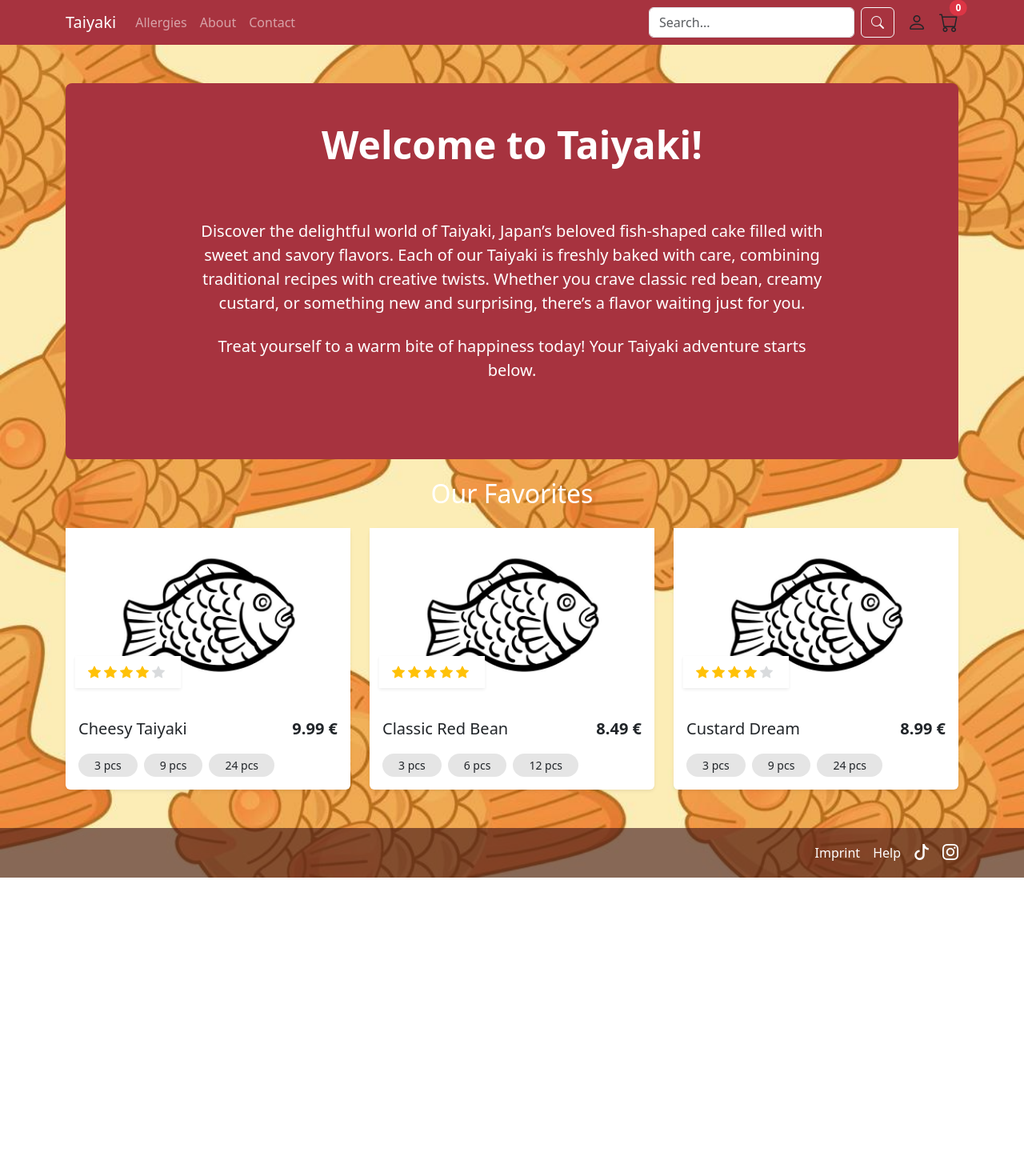
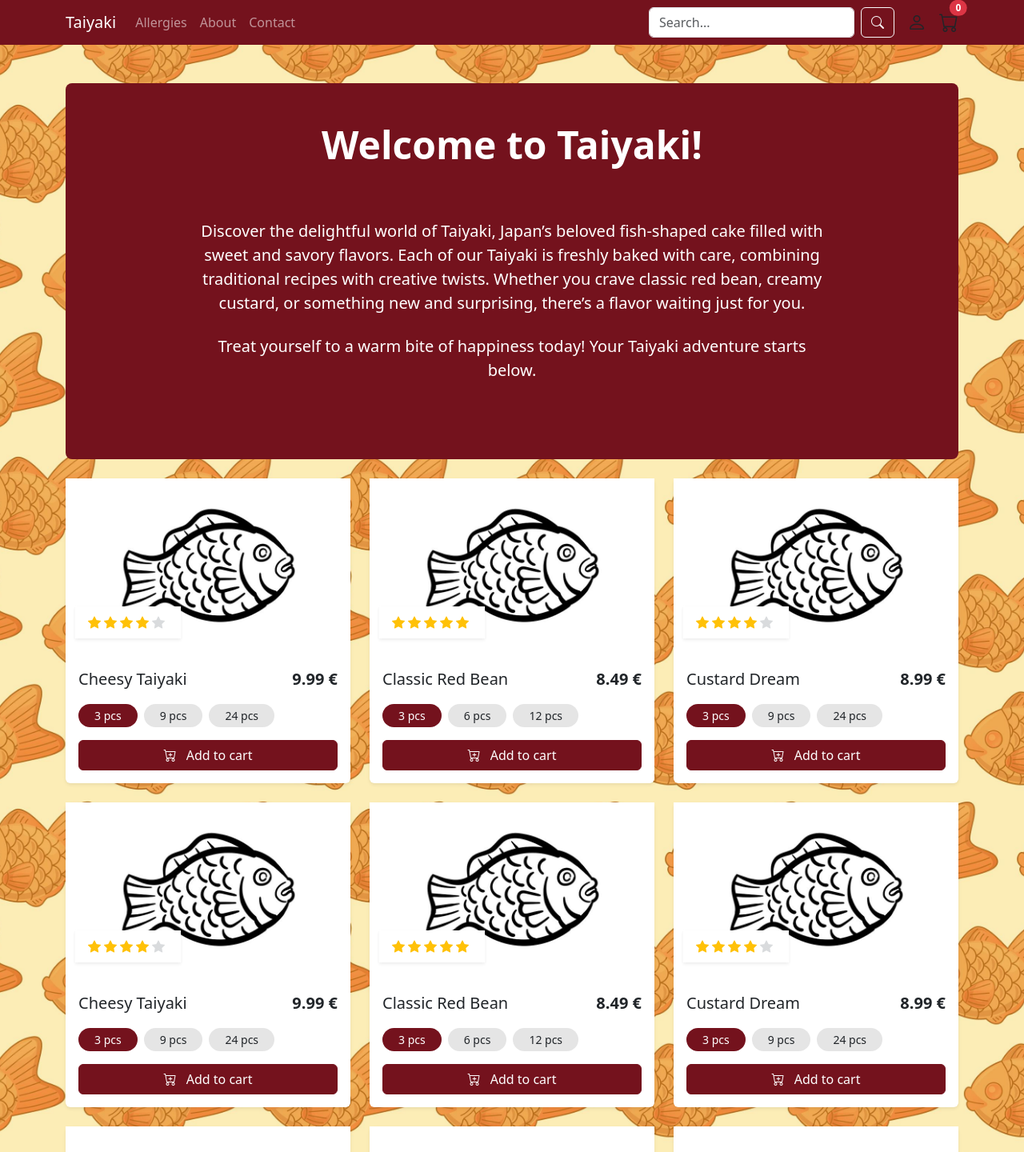
Before and after one commit to viktormandlbauer/taiyaki, a Vue app in the folder taiyaki-frontend/: page / in a window 1280 px wide. Shown: the top 1440 px of the page at 80% size. Before the commit the page ends 1097 px from the top, so only its background shows below. Built offline with nearby package versions, Linux system fonts and the light colour scheme.

Commit message:
small adjustmens in design

```diff
--- a/taiyaki-frontend/src/App.vue
+++ b/taiyaki-frontend/src/App.vue
@@ -22,13 +22,15 @@ import appBackground from "@/assets/images/taiyaki-hero.jpg";
 
 const appStyle = {
   backgroundImage: `url(${appBackground})`,
-  backgroundSize: "cover",
-  backgroundPosition: "center",
-  backgroundRepeat: "no-repeat",
+  backgroundSize: "440px 440px",
+  backgroundRepeat: "repeat",
+  backgroundPosition: "top left",
   backgroundAttachment: "fixed",
 };
 </script>
 
 <style>
-
+.app-background {
+  background-color: #fff5f5; /* fallback color under tiles */
+}
 </style>
--- a/taiyaki-frontend/src/assets/pages/HomeView.vue
+++ b/taiyaki-frontend/src/assets/pages/HomeView.vue
@@ -3,7 +3,7 @@
     <!-- Hero / Jumbotron -->
     <section
       class="p-5 mb-4 rounded-3 text-center text-white"
-      style="background-color: #A7333F;"
+      style="background-color: var(--taiyaki-primary);"
     >
       <h1 class="display-5 fw-bold mb-3">
         Welcome to Taiyaki!
@@ -26,9 +26,6 @@
 
     <!-- Products below hero (page becomes scrollable) -->
     <section class="mb-5">
-      <h2 class="text-center mb-4 text-white">
-        Our Favorites
-      </h2>
 
       <div class="row g-4">
         <div
@@ -73,5 +70,47 @@ const products = [
     rating: 4,
     sizes: ["3 pcs", "9 pcs", "24 pcs"],
   },
+  {
+    id: 1,
+    title: "Cheesy Taiyaki",
+    price: 9.99,
+    rating: 4,
+    sizes: ["3 pcs", "9 pcs", "24 pcs"],
+  },
+  {
+    id: 2,
+    title: "Classic Red Bean",
+    price: 8.49,
+    rating: 5,
+    sizes: ["3 pcs", "6 pcs", "12 pcs"],
+  },
+  {
+    id: 3,
+    title: "Custard Dream",
+    price: 8.99,
+    rating: 4,
+    sizes: ["3 pcs", "9 pcs", "24 pcs"],
+  },
+  {
+    id: 1,
+    title: "Cheesy Taiyaki",
+    price: 9.99,
+    rating: 4,
+    sizes: ["3 pcs", "9 pcs", "24 pcs"],
+  },
+  {
+    id: 2,
+    title: "Classic Red Bean",
+    price: 8.49,
+    rating: 5,
+    sizes: ["3 pcs", "6 pcs", "12 pcs"],
+  },
+  {
+    id: 3,
+    title: "Custard Dream",
+    price: 8.99,
+    rating: 4,
+    sizes: ["3 pcs", "9 pcs", "24 pcs"],
+  },
 ];
 </script>
--- a/taiyaki-frontend/src/assets/styles/theme.css
+++ b/taiyaki-frontend/src/assets/styles/theme.css
@@ -1,5 +1,6 @@
 :root {
-  --taiyaki-primary: #A7333F;
+  --taiyaki-primary: #74121D;
+  --taiyaki-secondary: #E88D67;
   --taiyaki-primary-dark: #8e2934;
   --taiyaki-primary-light: #fbe6e8;
 }
@@ -56,6 +57,15 @@
   color: #4b2b30;
 }
 
+.nav-pills .nav-link.active {
+  background-color: var(--taiyaki-primary);
+  color: #fff;
+}
+
+.nav-pills .nav-link {
+  color: var(--taiyaki-primary);
+}
+
 .app-background {
   background-color: #fff5f5;
 }
--- /dev/null
+++ b/taiyaki-frontend/src/components/AuthModal.vue
@@ -0,0 +1,206 @@
+<!-- src/components/AuthModal.vue -->
+<template>
+  <div
+    v-if="visible"
+    class="modal fade show d-block"
+    tabindex="-1"
+    role="dialog"
+    aria-modal="true"
+    aria-labelledby="authModalTitle"
+    @click.self="close"
+    style="background-color: rgba(0, 0, 0, 0.5);"
+  >
+    <div class="modal-dialog modal-dialog-centered" role="document">
+      <div class="modal-content">
+        <div class="modal-header border-0 pb-0">
+          <h5 class="modal-title" id="authModalTitle">
+            {{ activeTab === 'login' ? 'Sign in to Taiyaki' : 'Create your Taiyaki account' }}
+          </h5>
+          <button
+            type="button"
+            class="btn-close"
+            aria-label="Close"
+            @click="close"
+          ></button>
+        </div>
+
+        <div class="modal-body">
+          <!-- Tabs -->
+          <ul class="nav nav-pills mb-3">
+            <li class="nav-item">
+              <button
+                class="nav-link"
+                :class="{ active: activeTab === 'login' }"
+                type="button"
+                @click="activeTab = 'login'"
+              >
+                Login
+              </button>
+            </li>
+            <li class="nav-item">
+              <button
+                class="nav-link"
+                :class="{ active : activeTab === 'register' }"
+                type="button"
+                @click="activeTab = 'register'"
+              >
+                Register
+              </button>
+            </li>
+          </ul>
+
+          <!-- Login form -->
+          <form v-if="activeTab === 'login'" @submit.prevent="handleLogin" novalidate>
+            <div class="mb-3">
+              <label for="loginEmail" class="form-label">Email address</label>
+              <input
+                id="loginEmail"
+                type="email"
+                class="form-control"
+                v-model="loginEmail"
+                required
+              />
+            </div>
+            <div class="mb-3">
+              <label for="loginPassword" class="form-label">Password</label>
+              <input
+                id="loginPassword"
+                type="password"
+                class="form-control"
+                v-model="loginPassword"
+                required
+              />
+            </div>
+
+            <div v-if="loginError" class="alert alert-danger py-2" role="alert">
+              {{ loginError }}
+            </div>
+
+            <button type="submit" class="btn btn-primary w-100">
+              Login
+            </button>
+          </form>
+
+          <!-- Register form -->
+          <form v-else @submit.prevent="handleRegister" novalidate>
+            <div class="mb-3">
+              <label for="registerEmail" class="form-label">Email address</label>
+              <input
+                id="registerEmail"
+                type="email"
+                class="form-control"
+                v-model="registerEmail"
+                required
+              />
+            </div>
+            <div class="mb-3">
+              <label for="registerPassword" class="form-label">Password</label>
+              <input
+                id="registerPassword"
+                type="password"
+                class="form-control"
+                v-model="registerPassword"
+                required
+              />
+            </div>
+            <div class="mb-3">
+              <label for="registerConfirm" class="form-label">Confirm password</label>
+              <input
+                id="registerConfirm"
+                type="password"
+                class="form-control"
+                v-model="registerConfirm"
+                required
+              />
+            </div>
+
+            <div v-if="registerError" class="alert alert-danger py-2" role="alert">
+              {{ registerError }}
+            </div>
+
+            <button type="submit" class="btn btn-primary w-100">
+              Register
+            </button>
+          </form>
+        </div>
+      </div>
+    </div>
+  </div>
+</template>
+
+<script setup>
+import { ref, watch } from "vue";
+
+const props = defineProps({
+  visible: {
+    type: Boolean,
+    default: false,
+  },
+});
+
+const emit = defineEmits(["update:visible", "auth-success"]);
+
+// internal state
+const activeTab = ref("login");
+
+// login
+const loginEmail = ref("");
+const loginPassword = ref("");
+const loginError = ref("");
+
+// register
+const registerEmail = ref("");
+const registerPassword = ref("");
+const registerConfirm = ref("");
+const registerError = ref("");
+
+// Reset errors when opening
+watch(
+  () => props.visible,
+  (value) => {
+    if (value) {
+      loginError.value = "";
+      registerError.value = "";
+    }
+  }
+);
+
+const close = () => {
+  emit("update:visible", false);
+};
+
+const handleLogin = () => {
+  loginError.value = "";
+
+  if (!loginEmail.value || !loginPassword.value) {
+    loginError.value = "Please fill out both fields.";
+    return;
+  }
+
+  // Demo login – replace with real auth API
+  if (loginEmail.value === "test@example.com" && loginPassword.value === "password") {
+    emit("auth-success", { mode: "login", email: loginEmail.value });
+    close();
+  } else {
+    loginError.value = "Invalid email or password.";
+  }
+};
+
+const handleRegister = () => {
+  registerError.value = "";
+
+  if (!registerEmail.value || !registerPassword.value || !registerConfirm.value) {
+    registerError.value = "Please fill out all fields.";
+    return;
+  }
+
+  if (registerPassword.value !== registerConfirm.value) {
+    registerError.value = "Passwords do not match.";
+    return;
+  }
+
+  // Demo register – replace with real auth API
+  emit("auth-success", { mode: "register", email: registerEmail.value });
+  close();
+};
+</script>
--- a/taiyaki-frontend/src/components/InfoPage.vue
+++ b/taiyaki-frontend/src/components/InfoPage.vue
@@ -47,7 +47,7 @@ const props = defineProps({
 
 /* Heading + subtitle colors */
 h1 {
-  color: #a7333f; /* brand red for title */
+  color: var(--taiyaki-primary);
 }
 
 .subtitle-text {
@@ -70,7 +70,7 @@ h1 {
 
 /* Links inside info pages */
 .info-content a {
-  color: #a7333f;
+  color: var(--taiyaki-primary);
   text-decoration: underline;
 }
 .info-content a:hover {
--- a/taiyaki-frontend/src/components/Navbar.vue
+++ b/taiyaki-frontend/src/components/Navbar.vue
@@ -1,4 +1,4 @@
-<!-- src/components/TaiyakiNavbar.vue -->
+<!-- src/components/Navbar.vue -->
 <template>
   <nav class="navbar navbar-expand-lg navbar-dark taiyaki-navbar mb-4">
     <div class="container">
@@ -46,14 +46,15 @@
 
         <!-- Right: profile + cart icons -->
         <div class="d-flex align-items-center gap-3">
-          <!-- Profile -->
-          <RouterLink
-            class="nav-link p-0"
-            to="/profile"
+          <!-- Profile icon: opens modal if not logged in -->
+          <button
+            type="button"
+            class="btn p-0 border-0 bg-transparent nav-link"
             aria-label="Profile"
+            @click="handleProfileClick"
           >
             <i class="bi bi-person fs-4"></i>
-          </RouterLink>
+          </button>
 
           <!-- Cart (with badge) -->
           <RouterLink
@@ -73,14 +74,42 @@
       </div>
     </div>
   </nav>
+
+  <!-- Outsourced auth modal -->
+  <AuthModal
+    v-model:visible="showAuthModal"
+    @auth-success="handleAuthSuccess"
+  />
 </template>
 
 <script setup>
-import { RouterLink } from "vue-router";
+import { ref } from "vue";
+import { RouterLink, useRouter } from "vue-router";
+import AuthModal from "@/components/AuthModal.vue";
+
+const router = useRouter();
+
+const isLoggedIn = ref(false);
+const showAuthModal = ref(false);
+
+const handleProfileClick = () => {
+  if (isLoggedIn.value) {
+    router.push("/profile");
+  } else {
+    showAuthModal.value = true;
+  }
+};
+
+const handleAuthSuccess = (payload) => {
+  // payload = { mode: 'login'|'register', email: string }
+  isLoggedIn.value = true;
+  // After successful login/registration, go to profile
+  router.push("/profile");
+};
 </script>
 
 <style scoped>
 .taiyaki-navbar {
-  background-color: #A7333F;
+  background-color: var(--taiyaki-primary);
 }
 </style>
--- a/taiyaki-frontend/src/components/ProductCard.vue
+++ b/taiyaki-frontend/src/components/ProductCard.vue
@@ -22,30 +22,44 @@
       </div>
     </div>
 
-    <div class="card-body">
+    <div class="card-body d-flex flex-column">
       <div class="d-flex justify-content-between align-items-baseline mb-2">
         <span class="fs-5">{{ title }}</span>
         <span class="fw-semibold fs-5">{{ price.toFixed(2) }} €</span>
       </div>
 
-      <div class="d-flex flex-wrap gap-2 mt-3">
+      <!-- Size selector -->
+      <div class="d-flex flex-wrap gap-2 mt-2 mb-3">
         <button
           v-for="(size, index) in sizes"
           :key="index"
           type="button"
           class="btn btn-sm size-pill"
+          :class="{ 'size-pill-active': size === selectedSize }"
+          @click="selectedSize = size"
         >
           {{ size }}
         </button>
       </div>
+
+      <!-- Add to cart button -->
+      <button
+        type="button"
+        class="btn btn-primary w-100 mt-auto"
+        @click="handleAddToCart"
+      >
+        <i class="bi bi-cart-plus me-2"></i>
+        Add to cart
+      </button>
     </div>
   </div>
 </template>
 
 <script setup>
+import { ref } from "vue";
 import defaultProductImage from "@/assets/images/taiyaki-default-product.jpg";
 
-const { title, price, rating, sizes, image } = defineProps({
+const props = defineProps({
   title: {
     type: String,
     required: true,
@@ -68,6 +82,18 @@ const { title, price, rating, sizes, image } = defineProps({
     default: defaultProductImage,
   },
 });
+
+const emit = defineEmits(["add-to-cart"]);
+
+const selectedSize = ref(props.sizes[0] ?? null);
+
+const handleAddToCart = () => {
+  emit("add-to-cart", {
+    title: props.title,
+    price: props.price,
+    size: selectedSize.value,
+  });
+};
 </script>
 
 <style scoped>
@@ -87,4 +113,10 @@ const { title, price, rating, sizes, image } = defineProps({
   border: none;
   padding-inline: 1.25rem;
 }
+
+/* Active size uses brand-ish highlight */
+.size-pill-active {
+  background-color: var(--taiyaki-primary);
+  color: #fff;
+}
 </style>
```
Also changed, not shown: taiyaki-frontend/src/assets/pages/auth/LoginView.vue (+53 -9 lines), taiyaki-frontend/src/components/AdminNavbar.vue (added, +11 -0 lines).
